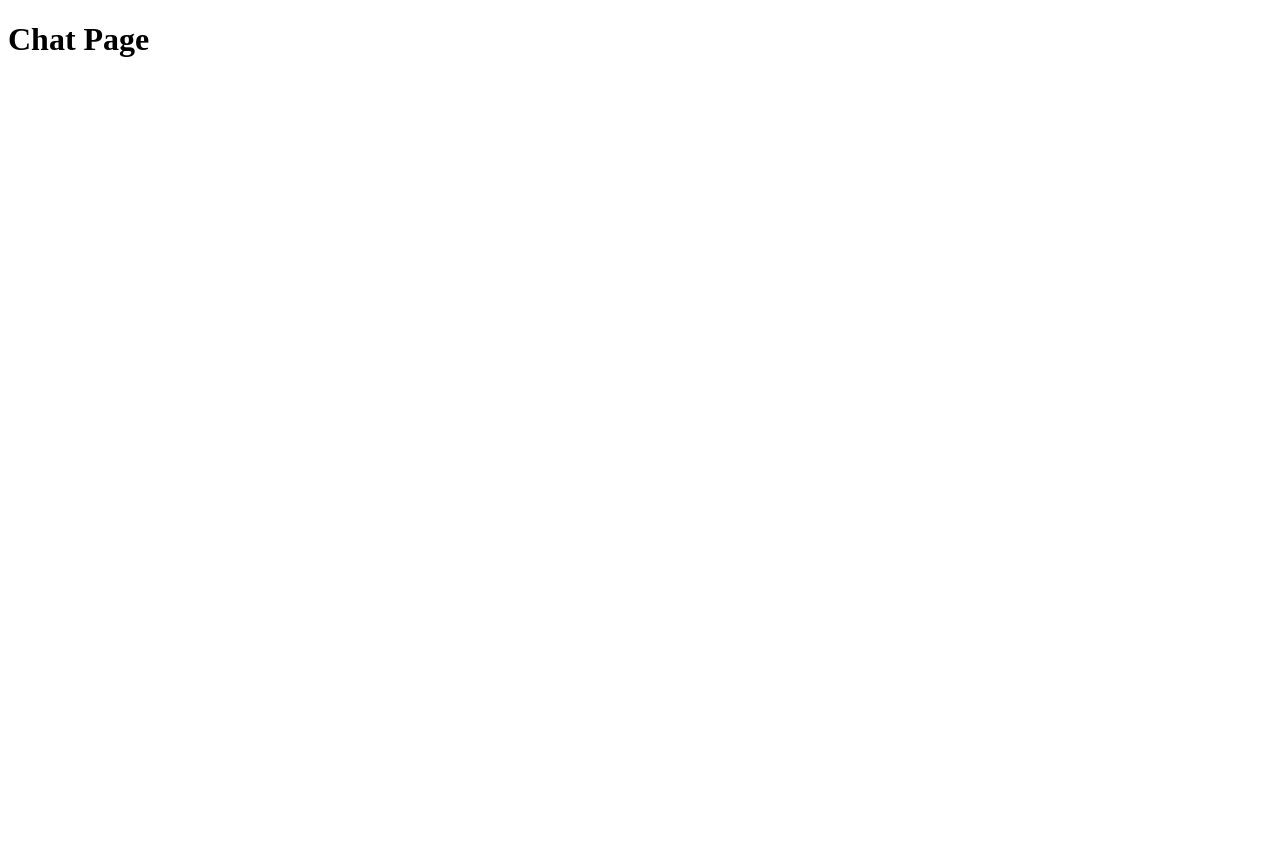
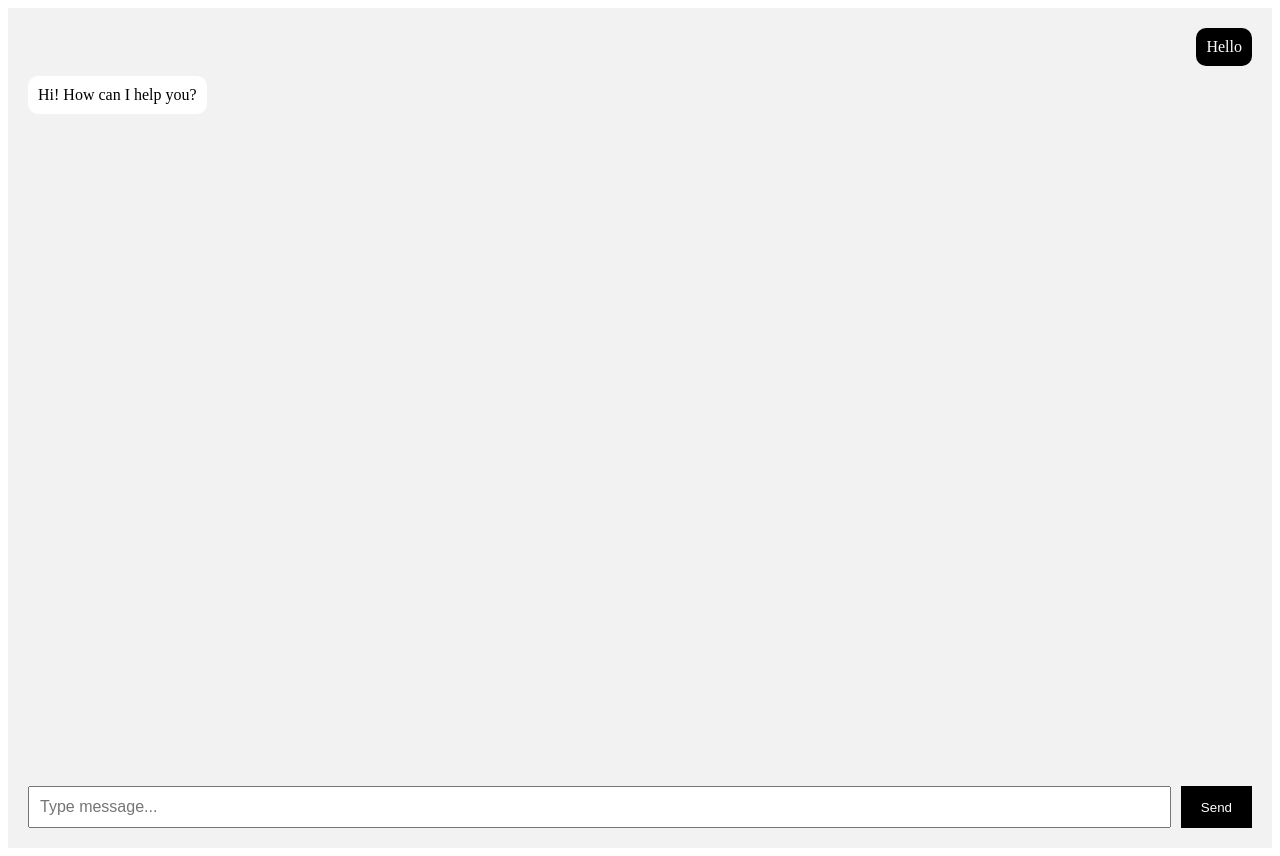
Before and after one commit to Ayush111v/_Chatbot_, a React (Vite) app: page /chat in a window 1280 px wide. Before the commit the page ends 800 px from the top, so only its background shows below. Built offline with nearby package versions, Linux system fonts and the light colour scheme.

Commit message:
login page edit

```diff
--- a/src/pages/Chat.jsx
+++ b/src/pages/Chat.jsx
@@ -1,9 +1,134 @@
+import { useState } from 'react'
+
 function Chat() {
+
+  const [message, setMessage] = useState('')
+
+  const [messages, setMessages] = useState([
+    {
+      sender: 'user',
+      text: 'Hello'
+    },
+    {
+      sender: 'bot',
+      text: 'Hi! How can I help you?'
+    }
+  ])
+
+  const handleSend = () => {
+
+    if (message.trim() === '') {
+      return
+    }
+
+    const newMessage = {
+      sender: 'user',
+      text: message
+    }
+
+    setMessages([...messages, newMessage])
+
+    setMessage('')
+  }
+
   return (
-    <div>
-      <h1>Chat Page</h1>
+    <div style={styles.container}>
+
+      <div style={styles.chatBox}>
+
+        {messages.map((msg, index) => (
+          <div
+            key={index}
+            style={
+              msg.sender === 'user'
+                ? styles.userMessage
+                : styles.botMessage
+            }
+          >
+            {msg.text}
+          </div>
+        ))}
+
+      </div>
+
+      <div style={styles.inputArea}>
+
+        <input
+          type="text"
+          placeholder="Type message..."
+          value={message}
+          onChange={(e) => setMessage(e.target.value)}
+          style={styles.input}
+        />
+
+        <button
+          onClick={handleSend}
+          style={styles.button}
+        >
+          Send
+        </button>
+
+      </div>
+
     </div>
   )
 }
 
+const styles = {
+
+  container: {
+    height: '100vh',
+    display: 'flex',
+    flexDirection: 'column',
+    padding: '20px',
+    backgroundColor: '#f2f2f2'
+  },
+
+  chatBox: {
+    flex: 1,
+    overflowY: 'auto',
+    display: 'flex',
+    flexDirection: 'column',
+    gap: '10px',
+    marginBottom: '20px'
+  },
+
+  userMessage: {
+    alignSelf: 'flex-end',
+    backgroundColor: 'black',
+    color: 'white',
+    padding: '10px',
+    borderRadius: '10px',
+    maxWidth: '300px'
+  },
+
+  botMessage: {
+    alignSelf: 'flex-start',
+    backgroundColor: 'white',
+    padding: '10px',
+    borderRadius: '10px',
+    maxWidth: '300px'
+  },
+
+  inputArea: {
+    display: 'flex',
+    gap: '10px'
+  },
+
+  input: {
+    flex: 1,
+    padding: '10px',
+    fontSize: '16px'
+  },
+
+  button: {
+    padding: '10px 20px',
+    backgroundColor: 'black',
+    color: 'white',
+    border: 'none',
+    cursor: 'pointer'
+  }
+
+}
+
 export default Chat
```
